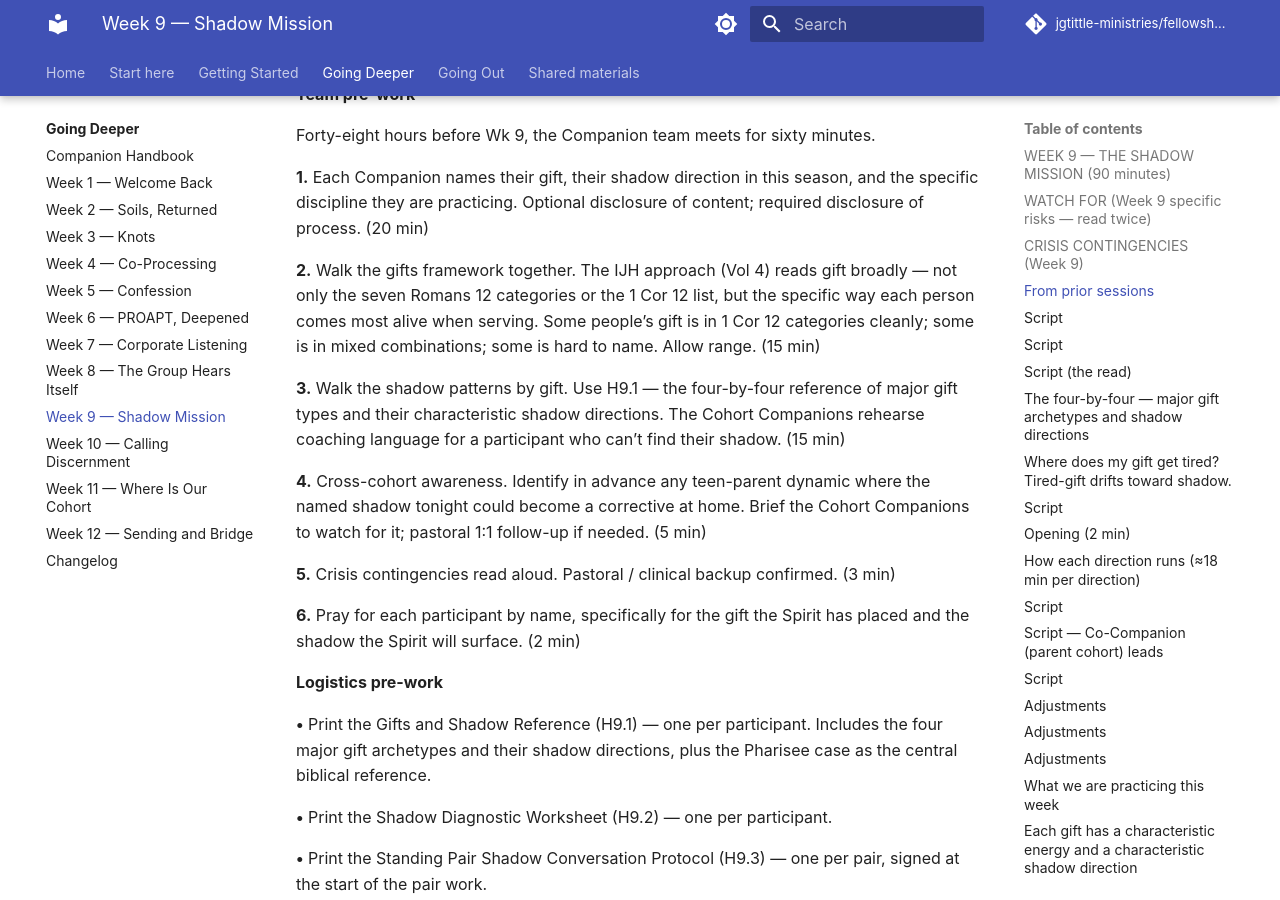
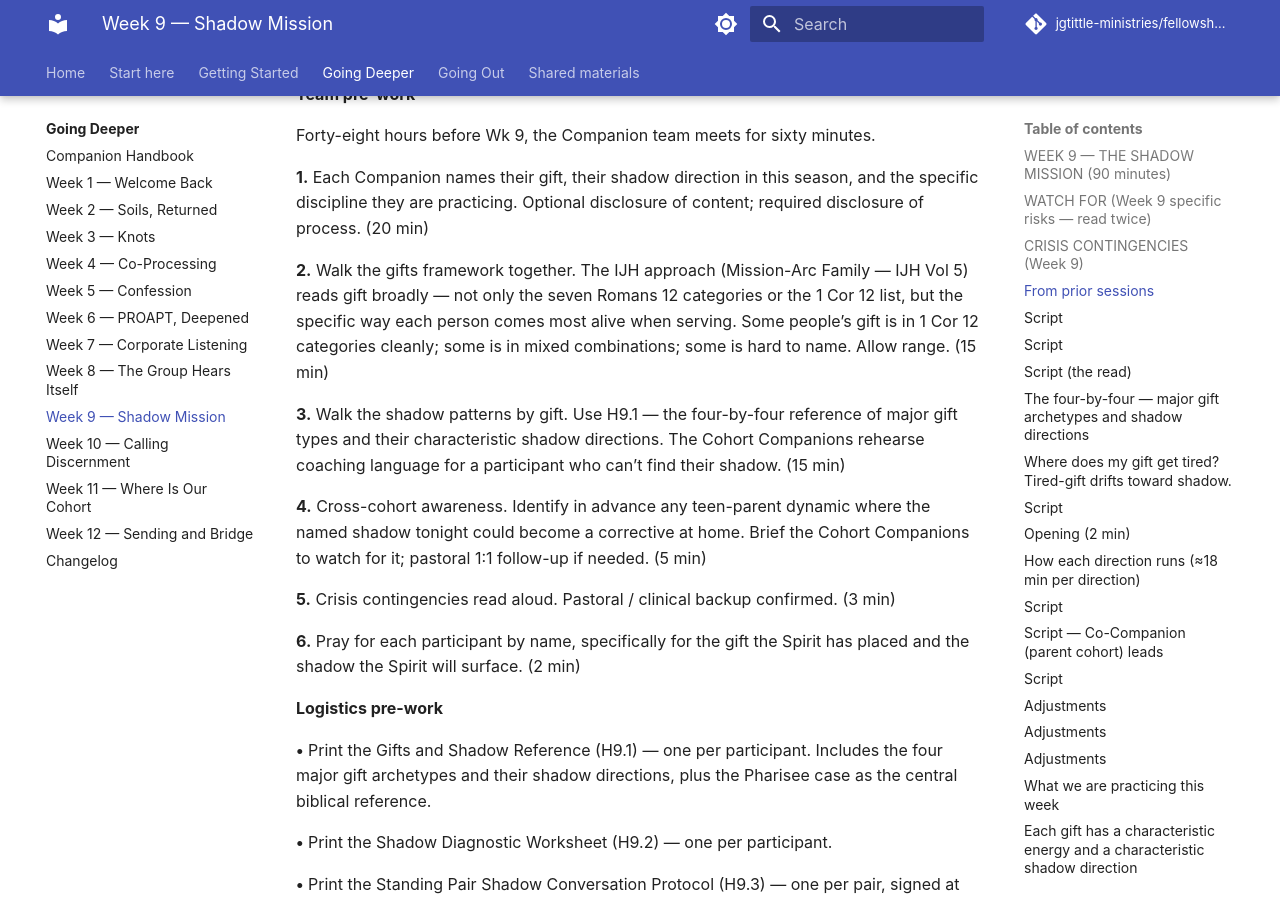
Before and after one commit to jgtittle-ministries/fellowship-of-the-heart-pilot-at-cca, an MkDocs documentation site: the page built from docs/going-deeper/week-09-shadow-mission.md, in a window 1280 px wide and 900 px high, scrolled down 6032 px. Built offline with MkDocs 1.6.1 and Material for MkDocs 9.7.7, drawn with Linux system fonts in a browser that asks for light colours; some web fonts are replaced; comment, search, counter and statistics services are not loaded; some of the changed text lies outside the part shown.

```diff
--- a/docs/going-deeper/week-09-shadow-mission.md
+++ b/docs/going-deeper/week-09-shadow-mission.md
@@ -128,7 +128,7 @@ Forty-eight hours before Wk 9, the Companion team meets for sixty minutes.
 
 **1.** Each Companion names their gift, their shadow direction in this season, and the specific discipline they are practicing. Optional disclosure of content; required disclosure of process. (20 min)
 
-**2.** Walk the gifts framework together. The IJH approach (Vol 4) reads gift broadly — not only the seven Romans 12 categories or the 1 Cor 12 list, but the specific way each person comes most alive when serving. Some people’s gift is in 1 Cor 12 categories cleanly; some is in mixed combinations; some is hard to name. Allow range. (15 min)
+**2.** Walk the gifts framework together. The IJH approach (Mission-Arc Family — IJH Vol 5) reads gift broadly — not only the seven Romans 12 categories or the 1 Cor 12 list, but the specific way each person comes most alive when serving. Some people’s gift is in 1 Cor 12 categories cleanly; some is in mixed combinations; some is hard to name. Allow range. (15 min)
 
 **3.** Walk the shadow patterns by gift. Use H9.1 — the four-by-four reference of major gift types and their characteristic shadow directions. The Cohort Companions rehearse coaching language for a participant who can’t find their shadow. (15 min)
 
@@ -526,7 +526,7 @@ Four handouts for Wk 9.
 
 **Handout H9.1 — Gifts and Shadow Reference**
 
-*From IJH Vol 4. Carry this card; the gift-and-shadow language is the working frame for Wk 10’s calling discernment and beyond.*
+*From the IJH Mission-Arc Family (Vol 5 — see A30 Shadow Mission Protocol for the shadow piece). Carry this card; the gift-and-shadow language is the working frame for Wk 10’s calling discernment and beyond.*
 
 **The four major gift archetypes**
 
```
Also changed, not shown: docs/getting-started/handbook.md (+1 -1 lines), docs/getting-started/week-02-soil.md (+1 -1 lines), docs/going-deeper/week-10-calling-discernment.md (+1 -1 lines), docs/going-out/week-10-what-going-out-produced.md (+1 -1 lines).
